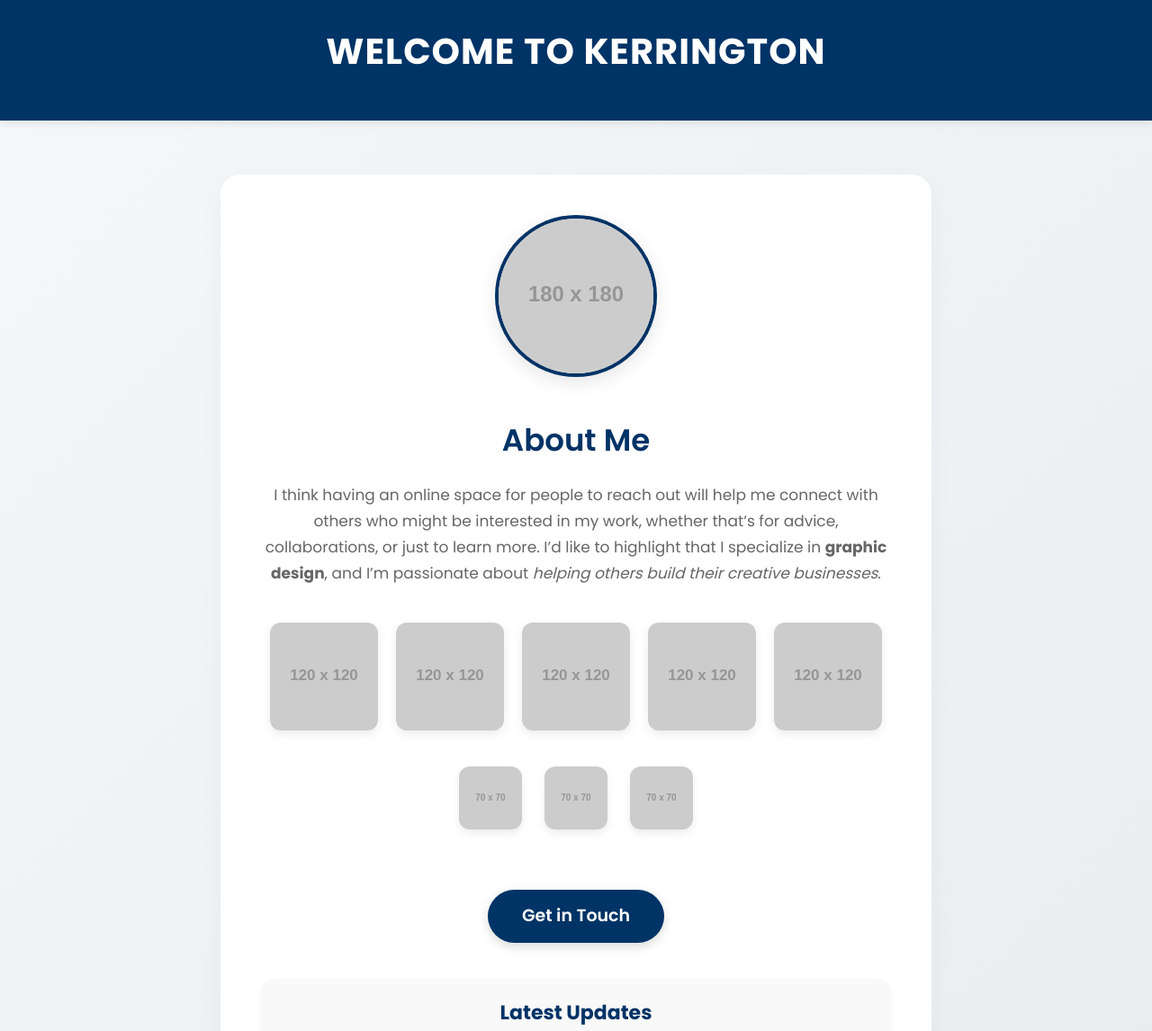
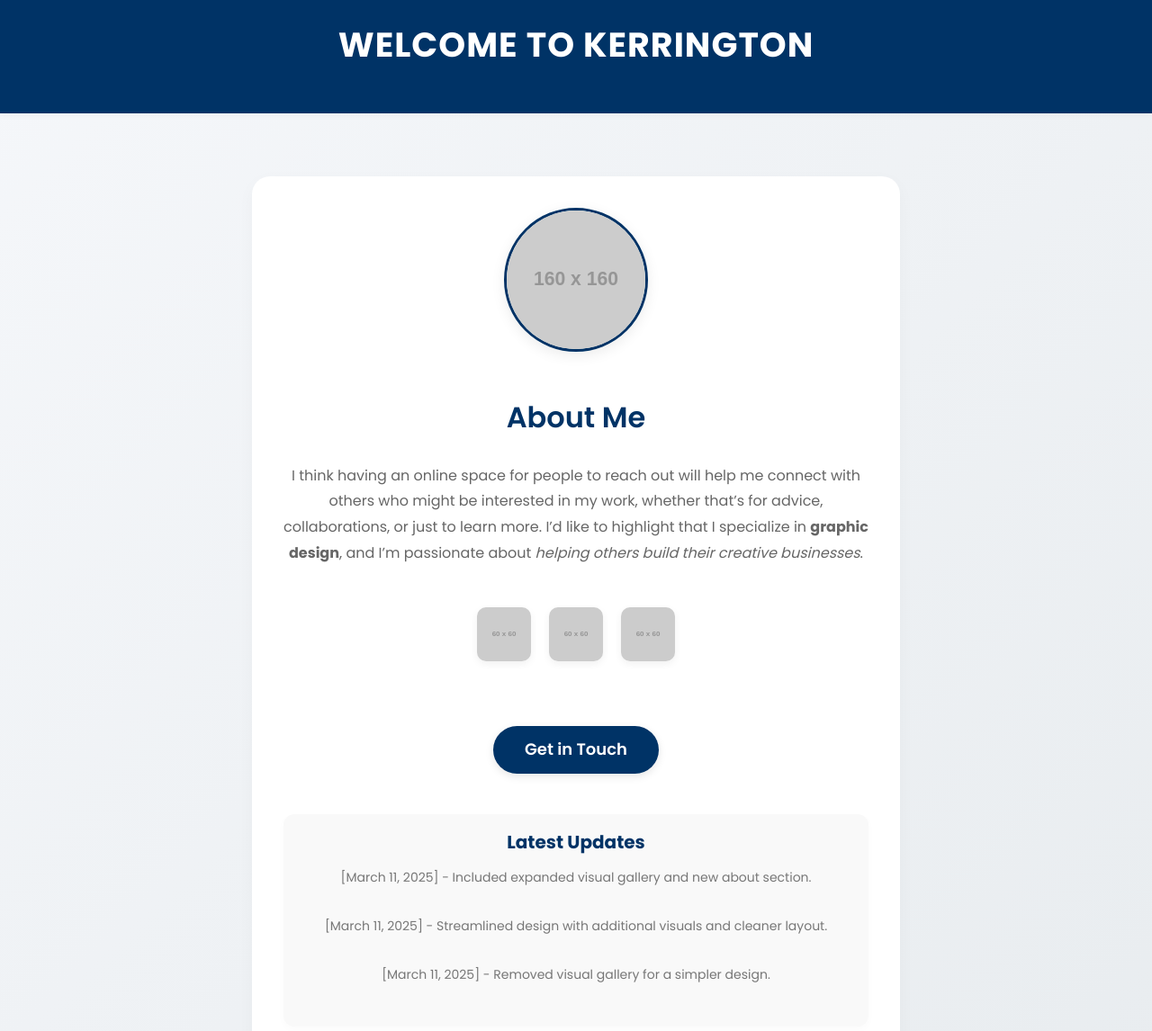
Before and after one commit to silentalex1/aboutkerrington, a plain HTML site: page index.html in a window 1280 px wide. Shown: the top 1146 px of the page at 90% size. Drawn offline with Linux system fonts and the light colour scheme; placeholder pictures from the web are drawn by us.

Commit message:
Update index.html

```diff
--- a/index.html
+++ b/index.html
@@ -22,131 +22,114 @@
         }
         header {
             background: #003366;
-            padding: 25px 0;
+            padding: 20px 0;
             text-align: center;
             color: white;
-            box-shadow: 0 2px 10px rgba(0, 0, 0, 0.1);
+            box-shadow: 0 1px 8px rgba(0, 0, 0, 0.05);
         }
         header h1 {
-            font-size: 40px;
+            font-size: 38px;
             font-weight: 700;
             text-transform: uppercase;
             letter-spacing: 1px;
-            color: white; /* Ensured completely white text */
+            color: white;
             animation: fadeInDown 1s ease-in-out;
         }
         .container {
-            max-width: 950px;
-            margin: 60px auto;
+            max-width: 900px;
+            margin: 70px auto;
             background: white;
-            padding: 45px;
-            border-radius: 22px;
-            box-shadow: 0 8px 25px rgba(0, 0, 0, 0.04);
+            padding: 35px;
+            border-radius: 20px;
+            box-shadow: 0 6px 20px rgba(0, 0, 0, 0.03);
             text-align: center;
             animation: fadeInUp 1s ease-in-out;
         }
         .profile-img {
-            width: 180px;
-            height: 180px;
+            width: 160px;
+            height: 160px;
             border-radius: 50%;
-            margin-bottom: 35px;
-            box-shadow: 0 6px 20px rgba(0, 0, 0, 0.1);
+            margin-bottom: 40px;
+            box-shadow: 0 4px 15px rgba(0, 0, 0, 0.08);
             object-fit: cover;
-            border: 4px solid #003366;
+            border: 3px solid #003366;
         }
         h1 {
             color: #003366;
-            font-size: 34px;
+            font-size: 32px;
             font-weight: 600;
-            margin-bottom: 20px;
+            margin-bottom: 25px;
         }
         p {
             color: #666;
-            font-size: 17px;
-            line-height: 1.7;
-            margin-bottom: 25px;
-            max-width: 700px;
+            font-size: 16px;
+            line-height: 1.8;
+            margin-bottom: 30px;
+            max-width: 650px;
             margin-left: auto;
             margin-right: auto;
         }
-        .visuals {
+        .social-links {
+            margin: 45px 0;
             display: flex;
             justify-content: center;
             gap: 20px;
-            margin: 40px 0;
-            flex-wrap: wrap;
-        }
-        .visuals img {
-            width: 120px;
-            height: 120px;
-            border-radius: 12px;
-            box-shadow: 0 4px 12px rgba(0, 0, 0, 0.08);
-            transition: transform 0.3s ease;
-        }
-        .visuals img:hover {
-            transform: scale(1.1);
-        }
-        .social-links {
-            margin: 40px 0;
-            display: flex;
-            justify-content: center;
-            gap: 25px;
         }
         .social-links a {
             display: inline-block;
             transition: transform 0.3s ease, box-shadow 0.3s ease;
         }
         .social-links a:hover {
-            transform: translateY(-4px);
-            box-shadow: 0 6px 15px rgba(0, 0, 0, 0.15);
+            transform: translateY(-3px);
+            box-shadow: 0 5px 12px rgba(0, 0, 0, 0.12);
         }
         .social-links img {
-            width: 70px;
-            height: 70px;
-            border-radius: 12px;
-            box-shadow: 0 4px 10px rgba(0, 0, 0, 0.08);
+            width: 60px;
+            height: 60px;
+            border-radius: 10px;
+            box-shadow: 0 3px 8px rgba(0, 0, 0, 0.06);
             transition: all 0.3s ease;
         }
         .contact-btn {
             display: inline-block;
-            padding: 14px 38px;
+            padding: 12px 35px;
             margin-top: 20px;
-            font-size: 19px;
+            font-size: 18px;
             font-weight: 600;
             color: white;
             background: #003366;
             border: none;
-            border-radius: 40px;
+            border-radius: 35px;
             text-decoration: none;
-            box-shadow: 0 4px 12px rgba(0, 0, 0, 0.15);
+            box-shadow: 0 3px 10px rgba(0, 0, 0, 0.1);
             transition: all 0.3s ease;
         }
         .contact-btn:hover {
             background: #004d99;
             transform: translateY(-2px);
-            box-shadow: 0 8px 20px rgba(0, 0, 0, 0.2);
+            box-shadow: 0 6px 18px rgba(0, 0, 0, 0.15);
         }
         .updates {
-            margin-top: 40px;
-            padding: 20px;
+            margin-top: 45px;
+            padding: 15px;
             background: #f9f9f9;
-            border-radius: 15px;
-            box-shadow: 0 4px 12px rgba(0, 0, 0, 0.03);
+            border-radius: 12px;
+            box-shadow: 0 3px 10px rgba(0, 0, 0, 0.02);
         }
         .updates h2 {
             color: #003366;
-            font-size: 22px;
-            margin-bottom: 15px;
+            font-size: 20px;
+            margin-bottom: 12px;
         }
         .updates p {
             color: #777;
-            font-size: 15px;
-            line-height: 1.6;
+            font-size: 14px;
+            line-height: 1.7;
         }
         footer {
             margin-top: auto;
-            padding: 15px;
-            font-size: 13px;
+            padding: 12px;
+            font-size: 12px;
             color: #888;
             text-align: center;
             background: #f5f7fa;
@@ -154,40 +137,36 @@
         }
         /* Animations */
         @keyframes fadeInDown {
-            from { opacity: 0; transform: translateY(-15px); }
+            from { opacity: 0; transform: translateY(-12px); }
             to { opacity: 1; transform: translateY(0); }
         }
         @keyframes fadeInUp {
-            from { opacity: 0; transform: translateY(15px); }
+            from { opacity: 0; transform: translateY(12px); }
             to { opacity: 1; transform: translateY(0); }
         }
         /* Responsive Design */
         @media (max-width: 768px) {
             .container {
-                padding: 25px;
+                padding: 20px;
                 margin: 20px;
             }
             header h1 {
-                font-size: 30px;
+                font-size: 28px;
             }
             .profile-img {
-                width: 120px;
-                height: 120px;
-            }
-            .visuals img {
-                width: 90px;
-                height: 90px;
+                width: 110px;
+                height: 110px;
             }
             .social-links img {
-                width: 50px;
-                height: 50px;
+                width: 45px;
+                height: 45px;
             }
             .contact-btn {
-                padding: 12px 28px;
-                font-size: 17px;
+                padding: 10px 25px;
+                font-size: 16px;
             }
             .updates h2 {
-                font-size: 20px;
+                font-size: 18px;
             }
         }
     </style>
@@ -198,22 +177,14 @@
     </header>
 
     <div class="container">
-        <img src="https://via.placeholder.com/180" alt="Kerrington Profile" class="profile-img">
+        <img src="https://via.placeholder.com/160" alt="Kerrington Profile" class="profile-img">
         <h1>About Me</h1>
         <p>I think having an online space for people to reach out will help me connect with others who might be interested in my work, whether that’s for advice, collaborations, or just to learn more. I’d like to highlight that I specialize in <strong>graphic design</strong>, and I’m passionate about <em>helping others build their creative businesses</em>.</p>
 
-        <div class="visuals">
-            <img src="https://via.placeholder.com/120?text=Design1" alt="Visual 1">
-            <img src="https://via.placeholder.com/120?text=Design2" alt="Visual 2">
-            <img src="https://via.placeholder.com/120?text=Design3" alt="Visual 3">
-            <img src="https://via.placeholder.com/120?text=Design4" alt="Visual 4">
-            <img src="https://via.placeholder.com/120?text=Design5" alt="Visual 5">
-        </div>
-
         <div class="social-links">
-            <a href="https://instagram.com/yourprofile" target="_blank"><img src="https://via.placeholder.com/70?text=IG" alt="Instagram"></a>
-            <a href="https://youtube.com/yourchannel" target="_blank"><img src="https://via.placeholder.com/70?text=YT" alt="YouTube"></a>
-            <a href="https://tiktok.com/@yourprofile" target="_blank"><img src="https://via.placeholder.com/70?text=TT" alt="TikTok"></a>
+            <a href="https://instagram.com/yourprofile" target="_blank"><img src="https://via.placeholder.com/60?text=IG" alt="Instagram"></a>
+            <a href="https://youtube.com/yourchannel" target="_blank"><img src="https://via.placeholder.com/60?text=YT" alt="YouTube"></a>
+            <a href="https://tiktok.com/@yourprofile" target="_blank"><img src="https://via.placeholder.com/60?text=TT" alt="TikTok"></a>
         </div>
 
         <a href="mailto:lkerrington08@gmail.com?subject=Contact Request" class="contact-btn" onclick="alert('Notification sent to Kerrington!');">Get in Touch</a>
@@ -222,6 +193,7 @@
             <h2>Latest Updates</h2>
             <p>[March 11, 2025] - Included expanded visual gallery and new about section.</p>
             <p>[March 11, 2025] - Streamlined design with additional visuals and cleaner layout.</p>
+            <p>[March 11, 2025] - Removed visual gallery for a simpler design.</p>
         </div>
     </div>
 
```
